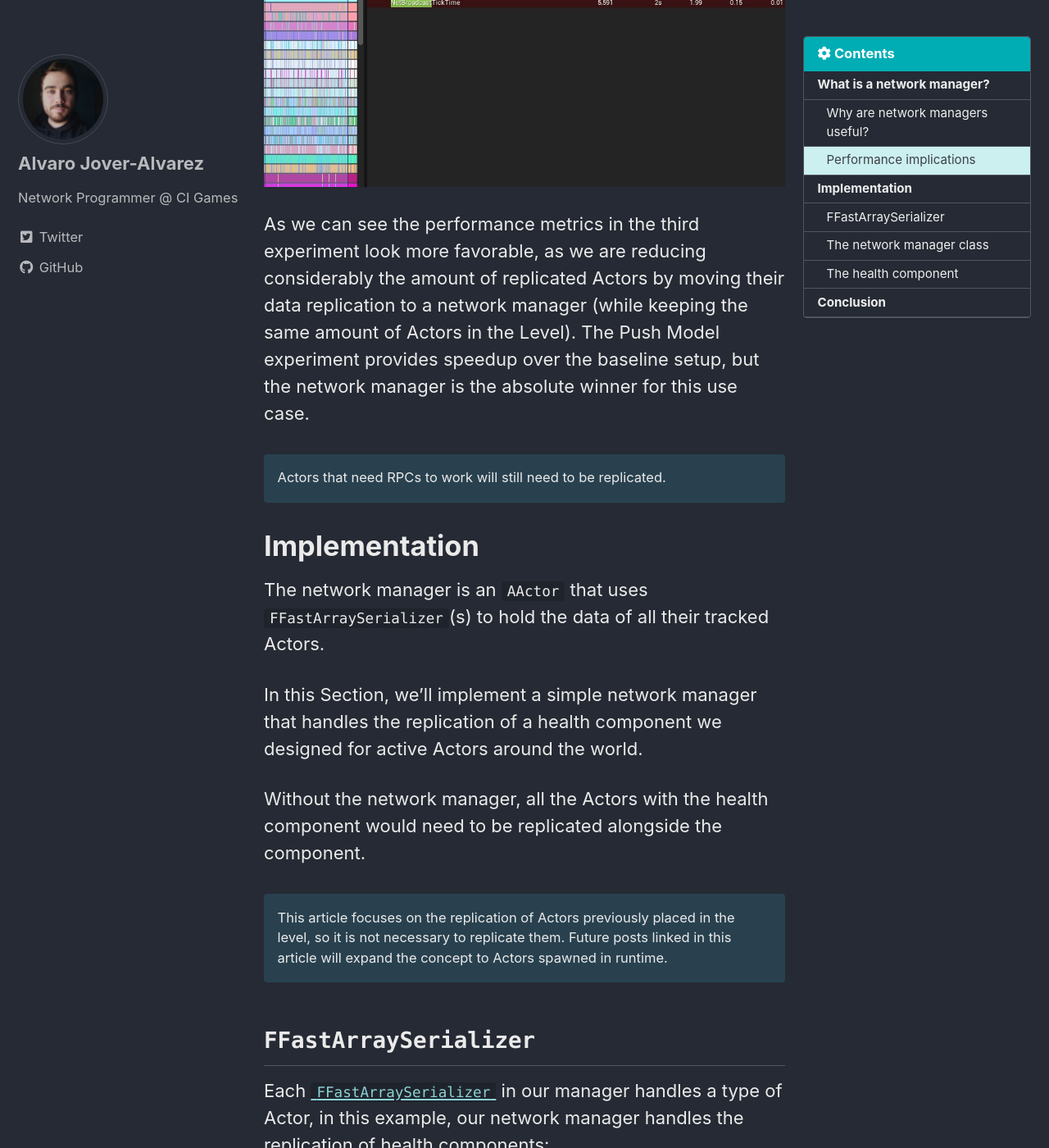
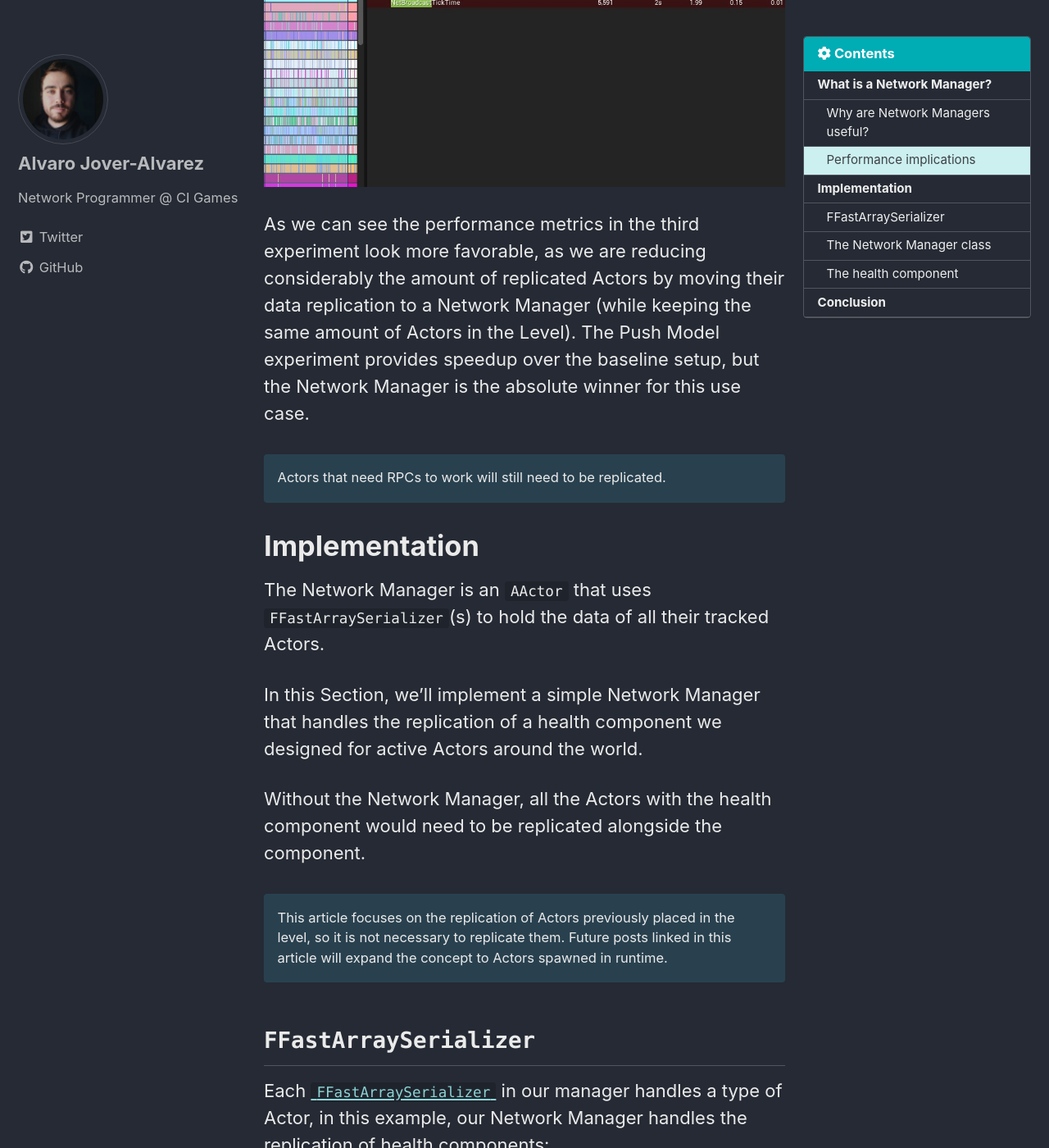
Before and after one commit to vorixo/devtricks, a Jekyll site: the page built from _posts/2022-06-10-network-managers.md, in a window 1280 px wide and 1400 px high, scrolled down 3860 px. Shown: the whole window at 82% size. Built offline with Jekyll 4.4.1, drawn with Linux system fonts in a browser that asks for light colours; cached includes are drawn as plain includes; some of the changed text lies outside the part shown.

Commit message:
[FIX] Typo and consistency fixes, thanks to @WizardCell

```diff
--- a/_posts/2022-06-10-network-managers.md
+++ b/_posts/2022-06-10-network-managers.md
@@ -11,21 +12,21 @@ tags:
   - Replication
   - UE5
   - UE4
-  - Network manager
+  - Network Manager
   - Optimization
 ---
 
 In this post, we'll be touching on Network Managers and exploring how we can use them to minimise the inevitable server load that comes with cases requiring the replication of hundreds of actors across our World.
 
-# What is a network manager?
+# What is a Network Manager?
 
 A Network Manager is a replicated Actor that handles the data replication of a given set of Actors, negating the need to replicate the Actors themselves.
 
-Each network manager tracks a set of Actors in a list (order of hundreds), and sends an event to the appropriate Actor  when a variable requires replicating.
+Each Network Manager tracks a set of Actors in a list (order of hundreds), and sends an event to the appropriate Actor  when a variable requires replicating.
 
 While Network Managers handle data replication, we should note that **Actors which require RPCs to work still need to be replicated**. In these cases, it's recommended to reduce the `NetUpdateFrequency` of the tracked Actors as variable replication is handled by the manager.
 
-## Why are network managers useful?
+## Why are Network Managers useful?
 
 Quoting my dear friend `Zlo#1654` from [Slackers](https://unrealslackers.org/):
 
@@ -38,30 +39,30 @@ This means that the more replicated Actors we have, the more processing time `Br
 CPU timing issues derived from bad `NetBroadcastTick` metrics are far more common than bandwidth issues in our Server instances.
 {: .notice--info}
 
-Thus, the main use of network managers is to reduce the amount of replicated Actors by [turning off their replication](https://docs.unrealengine.com/4.27/en-US/API/Runtime/Engine/GameFramework/AActor/SetReplicates/) and passing that responsibility on to a series of Actor managers, a process that yields a direct `NetBroadcastTick` optimization.
+Thus, the main use of Network Managers is to reduce the amount of replicated Actors by [turning off their replication](https://docs.unrealengine.com/4.27/en-US/API/Runtime/Engine/GameFramework/AActor/SetReplicates/) and passing that responsibility on to a series of Actor managers, a process that yields a direct `NetBroadcastTick` optimization.
 
 We could argue that this same effect can be achieved by employing [Dormancy](https://docs.unrealengine.com/4.26/en-US/API/Runtime/Engine/Engine/ENetDormancy/) and a reduced `NetUpdateFrequency`. However,  this approach can result in less Net responsive Actors and complicated relevancy scenarios. To combat this, it would become necessary to boost the [`NetPriority`](https://docs.unrealengine.com/4.26/en-US/InteractiveExperiences/Networking/Actors/Relevancy/#prioritization) and the `NetUpdateFrequency` of all your replicated Actors, a disastrous change for any multiplayer use case.
 
-This can also be mitigated with the use of Actor Managers. Due to the small number of network managers in our world, we can set a higher `NetPriority` (ie. 2.8) without causing bandwidth issues, which would translate to an increase in the responsivity of the tracked Actors.
+This can also be mitigated with the use of Actor Managers. Due to the small number of Network Managers in our world, we can set a higher `NetPriority` (ie. 2.8) without causing bandwidth issues, which would translate to an increase in the responsivity of the tracked Actors.
 
 
 ## Performance implications
 
-This Section showcases metrics from replicating 976 actors with and without a network manager. The test was conducted with 2 players: A listen server host player with a `-nullrhi` instance, and a `-nullrhi` client. The metrics were recorded from the server instance using [Unreal Insights](https://docs.unrealengine.com/4.26/en-US/TestingAndOptimization/PerformanceAndProfiling/UnrealInsights/), and all the experiments were performed on the same hardware under equivalent conditions.
+This Section showcases metrics from replicating 976 actors with and without a Network Manager. The test was conducted with 2 players: A listen server host player with a `-nullrhi` instance, and a `-nullrhi` client. The metrics were recorded from the server instance using [Unreal Insights](https://docs.unrealengine.com/4.26/en-US/TestingAndOptimization/PerformanceAndProfiling/UnrealInsights/), and all the experiments were performed on the same hardware under equivalent conditions.
 
 The first experiment consists of replicating 976 Actors with two replicated variables, each Actor runs at a `NetUpdateFrequency` of 25 and has a `NetPriority` of 1:
 
-![Without network manager]({{ '/' | absolute_url }}/assets/images/per-post/net-man/Profiling1000actors.jpg){: .align-center}
+![Without Network Manager]({{ '/' | absolute_url }}/assets/images/per-post/net-man/Profiling1000actors.jpg){: .align-center}
 
 In the second experiment, 720 of those 976 actors use the [Push Model](https://github.com/EpicGames/UnrealEngine/blob/release/Engine/Source/Runtime/Net/Core/Private/Net/Core/PushModel/PushModel.cpp) with a reduced `NetUpdateFrequency` of 1 (leaving the remaining 256 actors with default replication):
 
-![Without network manager]({{ '/' | absolute_url }}/assets/images/per-post/net-man/pushmodel-samesetup.jpg){: .align-center}
+![Push Model]({{ '/' | absolute_url }}/assets/images/per-post/net-man/pushmodel-samesetup.jpg){: .align-center}
 
 In the third experiment, we delegated the handling of 720 of those 976 actors to a Network Manager running with a `NetUpdateFrequency` of 100 (leaving the remaining 256 actors with default replication with a `NetUpdateFrequency` of 25):
 
-![Without network manager]({{ '/' | absolute_url }}/assets/images/per-post/net-man/Profiling1000actors720netman.jpg){: .align-center}
+![With Network Manager]({{ '/' | absolute_url }}/assets/images/per-post/net-man/Profiling1000actors720netman.jpg){: .align-center}
 
-As we can see the performance metrics in the third experiment look more favorable, as we are reducing considerably the amount of replicated Actors by moving their data replication to a network manager (while keeping the same amount of Actors in the Level). The Push Model experiment provides speedup over the baseline setup, but the network manager is the absolute winner for this use case.
+As we can see the performance metrics in the third experiment look more favorable, as we are reducing considerably the amount of replicated Actors by moving their data replication to a Network Manager (while keeping the same amount of Actors in the Level). The Push Model experiment provides speedup over the baseline setup, but the Network Manager is the absolute winner for this use case.
 
 Actors that need RPCs to work will still need to be replicated.
 {: .notice--info}
@@ -69,18 +70,18 @@ Actors that need RPCs to work will still need to be replicated.
 
 # Implementation
 
-The network manager is an `AActor` that uses `FFastArraySerializer`(s) to hold the data of all their tracked Actors.
+The Network Manager is an `AActor` that uses `FFastArraySerializer`(s) to hold the data of all their tracked Actors.
 
-In this Section, we'll implement a simple network manager that handles the replication of a health component we designed for active Actors around the world.
+In this Section, we'll implement a simple Network Manager that handles the replication of a health component we designed for active Actors around the world.
 
-Without the network manager, all the Actors with the health component would need to be replicated alongside the component.
+Without the Network Manager, all the Actors with the health component would need to be replicated alongside the component.
 
 This article focuses on the replication of Actors previously placed in the level, so it is not necessary to replicate them. Future posts linked in this article will expand the concept to Actors spawned in runtime.
 {: .notice--info}
 
 ## `FFastArraySerializer`
 
-Each [`FFastArraySerializer`](https://github.com/EpicGames/UnrealEngine/blob/ue5-main/Engine/Source/Runtime/Net/Core/Classes/Net/Serialization/FastArraySerializer.h) in our manager handles a type of Actor, in this example, our network manager handles the replication of health components:
+Each [`FFastArraySerializer`](https://github.com/EpicGames/UnrealEngine/blob/ue5-main/Engine/Source/Runtime/Net/Core/Classes/Net/Serialization/FastArraySerializer.h) in our manager handles a type of Actor, in this example, our Network Manager handles the replication of health components:
 
 {% highlight c++ %}
 USTRUCT()
@@ -154,9 +155,9 @@ The `FHealthCompItem` corresponds to a health component from an Actor and contai
 
 `PostReplicatedChange` calls a custom function in the health component called `PostReplication`, which is responsible of receiving and decoding the data on the client's end.
 
-## The network manager class
+## The Network Manager class
 
-The network manager uses the fast array declared in the previous step:
+The Network Manager uses the fast array declared in the previous step:
 
 {% highlight c++ %}
 UCLASS()
@@ -220,7 +221,7 @@ void ANetMan::GetLifetimeReplicatedProps(TArray<FLifetimeProperty>& OutLifetimeP
 }
 {% endhighlight %}
 
-Network managers can work with the [relevancy](https://docs.unrealengine.com/4.26/en-US/InteractiveExperiences/Networking/Actors/Relevancy/#relevancy) system, but it's not very convenient as we have a few of them, in this case, I decided to make them always relevant. The following two functions describe the core functionalities we require in our network managers:
+Network Managers can work with the [relevancy](https://docs.unrealengine.com/4.26/en-US/InteractiveExperiences/Networking/Actors/Relevancy/#relevancy) system, but it's not very convenient as we have a few of them, in this case, I decided to make them always relevant. The following two functions describe the core functionalities we require in our Network Managers:
 
 - `RegisterActor:` Adds an element to our fast array constructing a `FHealthCompItem` that gets added to the array.
 - `UpdateActor`: Updates the data of an element in our fast array. For that, we find the owner actor within the array and update the data on the found entry.
@@ -240,7 +241,7 @@ void UHealthComponent::BeginPlay()
 }
 {% endhighlight %}
 
-And communicates with the network manager through events:
+And communicates with the Network Manager through events:
 
 {% highlight c++ %}
 void UHealthComponent::DoDamage(float Damage)
@@ -275,7 +276,7 @@ void UHealthComponent::PostReplication(const TArray<uint8>& Payload)
 }
 {% endhighlight %}
 
-As we can see, `Decode` and `Encode` are being called as our network manager handles generic data in the form of a byte array:
+As we can see, `Decode` and `Encode` are being called as our Network Manager handles generic data in the form of a byte array:
 
 {% highlight c++ %}
 TArray<uint8> UHealthComponent::Encode()
@@ -296,16 +297,16 @@ void UHealthComponent::Decode(const TArray<uint8>& Payload)
 {% endhighlight %}
 
 These two functions have the following responsibilities:
-- `Encode` (Server): It writes the values stored in `Health` and `Shield` in a `Tarray<uint8>` using `FMemoryWriter`. These values will then be passed to the `FHealthCompContainer` to update the fast array values.
+- `Encode` (Server): It writes the values stored in `Health` and `Shield` in a `TArray<uint8>` using `FMemoryWriter`. These values will then be passed to the `FHealthCompContainer` to update the fast array values.
 - `Decode` (Client): Once the `FHealthCompContainer` replicates, `PostReplicatedChange` is called in the fast array, that calls `PostReplication`, which receives the Payload that gets rearranged back in two variables using `FMemoryReader`.
 
 And with that, `Health` and `Shield` are set appropriately in the client.
 
 # Conclusion
 
-With just a few lines of code, we have optimised the CPU time consumed on the server by processing hundreds of replicated Actors through a Network manager.
+With just a few lines of code, we have optimised the CPU time consumed on the server by processing hundreds of replicated Actors through a Network Manager.
 
-Network managers are a great solution in cases where we have to handle lots of actors of the same type, both for performance and responsiveness.
+Network Managers are a great solution in cases where we have to handle lots of actors of the same type, both for performance and responsiveness.
 
 Before I finish, I would like to thank [Jambax](https://jambax.co.uk/) and Zlo for introducing and explaining these concepts in the [Unreal Slackers discord](https://unrealslackers.org/), which motivated me to do my own research and create this post.
 
```
Also changed, not shown: other parts of _posts/2022-06-10-network-managers.md (+2 -1 lines).
